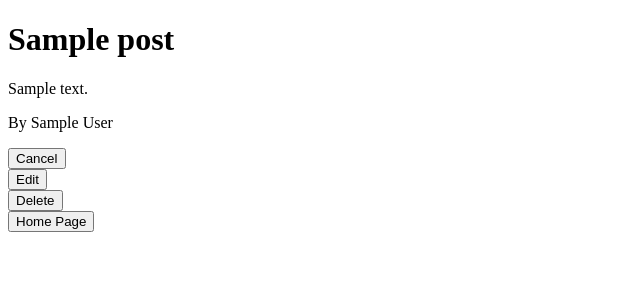
After one commit to hdkassamali/SQLAlchemy-Exercise-Part-One-Unit-25, a Flask app: page /posts/1 in a window 1280 px wide. The commit adds this page. Shown: the top 300 px of the page, without its empty margins (0-640 px from the left). Run offline with Flask 3, Linux system fonts and the light colour scheme; tables that the repository leaves empty hold one stand-in row (values such as "Sample post").

Commit message:
Updates for part 2. Added Post model.

```diff
--- a/app.py
+++ b/app.py
@@ -2,7 +2,7 @@
 
 from flask import Flask, request, render_template, redirect
 from flask_debugtoolbar import DebugToolbarExtension
-from models import db, connect_db, User
+from models import db, connect_db, User, Post
 
 app = Flask(__name__)
 app.config["SQLALCHEMY_DATABASE_URI"] = "postgresql:///blogly"
@@ -12,7 +12,7 @@ app.config["SECRET_KEY"] = "blogproject12345"
 app.config["DEBUG_TB_INTERCEPT_REDIRECTS"] = False
 debug = DebugToolbarExtension(app)
 
-# When working in ipython or when using unittest framework run the line below:
+# When working in ipython, running seed file, or when using unittest framework run the line below:
 # app.app_context().push()
 
 connect_db(app)
@@ -46,7 +46,7 @@ def add_new_user():
 
     first_name = request.form["first_name"]
     last_name = request.form["last_name"]
-    image_url = request.form["image_url"]
+    image_url = request.form["image_url"] or None
 
     new_user = User(first_name=first_name, last_name=last_name, image_url=image_url)
     db.session.add(new_user)
@@ -94,3 +94,71 @@ def delete_user(user_id):
     db.session.commit()
 
     return redirect("/users")
+
+
+@app.route("/users/<int:user_id>/posts/new")
+def show_post_form(user_id):
+    """Show the form for a user to create a post."""
+
+    user = User.query.get_or_404(user_id)
+    return render_template("post_form.html", user=user)
+
+
+@app.route("/users/<int:user_id>/posts/new", methods=["POST"])
+def add_new_post(user_id):
+    """Add the user's post to their page."""
+
+    title = request.form["title"]
+    content = request.form["content"]
+
+    new_post = Post(title=title, content=content, user_id=user_id)
+    db.session.add(new_post)
+    db.session.commit()
+
+    return redirect(f"/users/{user_id}")
+
+
+@app.route("/posts/<int:post_id>")
+def show_post(post_id):
+    """Show post details for a specific post"""
+
+    post = Post.query.get_or_404(post_id)
+
+    return render_template("post_details.html", post=post)
+
+
+@app.route("/posts/<int:post_id>/edit")
+def edit_post_form(post_id):
+    """Show form to edit a post."""
+
+    post = Post.query.get_or_404(post_id)
+
+    return render_template("edit_post_form.html", post=post)
+
+
+@app.route("/posts/<int:post_id>/edit", methods=["POST"])
+def edit_post(post_id):
+    """Handle the editing of a post."""
+
+    post = Post.query.get_or_404(post_id)
+
+    post.title = request.form["title"]
+    post.content = request.form["content"]
+
+    db.session.add(post)
+    db.session.commit()
+
+    return redirect(f"/posts/{post_id}")
+
+
+@app.route("/posts/<int:post_id>/delete", methods=["POST"])
+def delete_post(post_id):
+    """Delete a post"""
+    post = Post.query.get_or_404(post_id)
+    user_id = post.user.id
+
+    Post.query.filter_by(id=post_id).delete()
+
+    db.session.commit()
+
+    return redirect(f"/users/{user_id}")
--- a/models.py
+++ b/models.py
@@ -1,10 +1,13 @@
 """Models for Blogly."""
 
 from flask_sqlalchemy import SQLAlchemy
+from sqlalchemy.sql import func
 
 db = SQLAlchemy()
 
-# When working in ipython or when using unittest framework use this connect_db function otherwise use the one below:
+DEFAULT_IMAGE_URL = "https://upload.wikimedia.org/wikipedia/commons/thumb/2/2c/Default_pfp.svg/1024px-Default_pfp.svg.png"
+
+# When working in ipython, running seed file, or when using unittest framework use this connect_db function otherwise use the one below:
 # def connect_db(app):
 #     db.app = app
 #     db.init_app(app)
@@ -18,13 +21,44 @@ def connect_db(app):
 
 
 class User(db.Model):
+    """Site Users."""
 
     __tablename__ = "users"
 
-    id = db.Column(db.Integer, primary_key=True, auto_increment=True)
+    id = db.Column(db.Integer, primary_key=True)
 
     first_name = db.Column(db.String(25), nullable=False)
 
     last_name = db.Column(db.String(25), nullable=False)
 
-    image_url = db.Column(db.String(255), nullable=True)
+    image_url = db.Column(db.String(255), nullable=False, default=DEFAULT_IMAGE_URL)
+
+    @property
+    def full_name(self):
+        """Return full name of user."""
+
+        return f"{self.first_name} {self.last_name}"
+
+    def __repr__(self):
+        return f"<User {self.first_name} {self.last_name}. id: {self.id} >"
+
+
+class Post(db.Model):
+    """Blog Posts."""
+
+    __tablename__ = "posts"
+
+    id = db.Column(db.Integer, primary_key=True)
+
+    title = db.Column(db.String(100), nullable=False)
+
+    content = db.Column(db.String(10000), nullable=False)
+
+    created_at = db.Column(db.DateTime, default=func.now(), nullable=False)
+
+    user_id = db.Column(db.Integer, db.ForeignKey("users.id"))
+
+    user = db.relationship("User", backref="posts")
+
+    def __repr__(self):
+        return f"<Post_info -> id: {self.id}, title: {self.title}, user_id: {self.user_id} >"
--- a/templates/base.html
+++ b/templates/base.html
@@ -15,6 +15,11 @@
         {% endfor %}
       </section>
       {% endif %} {% endwith %} {% block content %}{% endblock %}
+
+      <form action="/">
+        <button>Home Page</button>
+
+      </form>
     </main>
   </body>
 </html>
--- /dev/null
+++ b/templates/post_details.html
@@ -0,0 +1,20 @@
+{% extends 'base.html' %} {% block title %} {{post.title}}{% endblock %} {%
+block content %}
+<h1>{{post.title}}</h1>
+<p>{{post.content}}</p>
+<p>By {{post.user.full_name}}</p>
+
+<form action="/users/{{post.user.id}}">
+    <button>Cancel</button>
+</form>
+
+<form action="/posts/{{post.id}}/edit">
+    <button>Edit</button>
+</form>
+
+<form action="/posts/{{post.id}}/delete" method="POST">
+    <button>Delete</button>
+</form>
+
+
+{% endblock %}
--- a/templates/user_edit_page.html
+++ b/templates/user_edit_page.html
@@ -1,5 +1,4 @@
-{% extends 'base.html' %}{% block title %}{{user.first_name}}
-{{user.last_name}}{% endblock %}{% block content %}
+{% extends 'base.html' %}{% block title %}{{user.full_name}}{% endblock %}{% block content %}
 
 <form action="/users/{{user.id}}/edit" method="POST">
   <label>
```
Also changed, not shown: seed.py (+33 -5 lines), templates/edit_post_form.html (added, +13 -0 lines), templates/post_form.html (added, +14 -0 lines), templates/user_details.html (+15 -4 lines), templates/user_list.html (+4 -4 lines), test_flask.py (+114 -9 lines).
